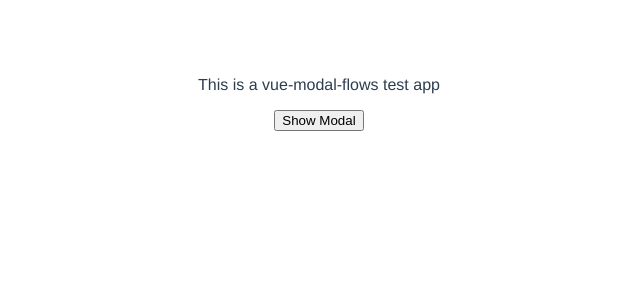
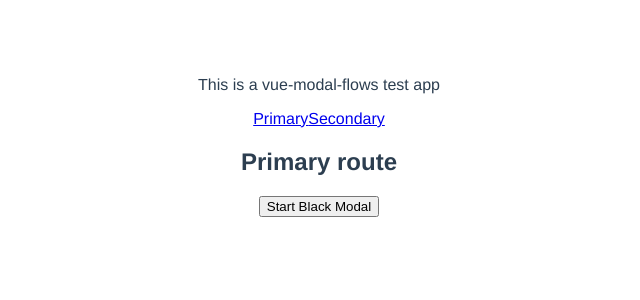
Before and after one commit to tylermercer/vue-modal-flows, a Vue app: page / in a window 1280 px wide. Shown: the top 300 px of the page, without its empty margins (321-961 px from the left). Built offline with nearby package versions, Linux system fonts and the light colour scheme.

Commit message:
Add basic vue-router support

```diff
--- a/package.json
+++ b/package.json
@@ -11,13 +11,15 @@
     "core-js": "^3.6.5",
     "vue": "^2.6.11",
     "vue-class-component": "^7.2.3",
-    "vue-property-decorator": "^8.4.2"
+    "vue-property-decorator": "^8.4.2",
+    "vue-router": "^3.4.3"
   },
   "devDependencies": {
     "@typescript-eslint/eslint-plugin": "^2.33.0",
     "@typescript-eslint/parser": "^2.33.0",
     "@vue/cli-plugin-babel": "~4.5.0",
     "@vue/cli-plugin-eslint": "~4.5.0",
+    "@vue/cli-plugin-router": "~4.5.0",
     "@vue/cli-plugin-typescript": "~4.5.0",
     "@vue/cli-service": "~4.5.0",
     "@vue/eslint-config-typescript": "^5.0.2",
--- a/src/App.vue
+++ b/src/App.vue
@@ -1,7 +1,9 @@
 <template>
   <div id="app">
     <p>This is a vue-modal-flows test app</p>
-    <button @click="doTheThingZhuLi">Show Modal</button>
+    <router-link to="/">Primary</router-link>
+    <router-link to="/secondary">Secondary</router-link>
+    <router-view/>
   </div>
 </template>
 
--- /dev/null
+++ b/src/routes.ts
@@ -0,0 +1,7 @@
+import Primary from './views/Primary.vue'
+import Secondary from './views/Secondary.vue'
+
+export default [
+  { path: '/', component: Primary },
+  { path: '/secondary', component: Secondary }
+]
--- /dev/null
+++ b/src/views/Primary.vue
@@ -0,0 +1,18 @@
+<template>
+  <div>
+    <h2>Primary route</h2>
+    <p><button @click="doTheThingZhuLi">Start Black Modal</button></p>
+  </div>
+</template>
+
+<script lang="ts">
+import Vue from 'vue'
+import Component from 'vue-class-component'
+
+@Component({})
+export default class Primary extends Vue {
+  doTheThingZhuLi(): void {
+    this.$flows.start('black')
+  }
+}
+</script>
--- /dev/null
+++ b/src/views/Secondary.vue
@@ -0,0 +1,18 @@
+<template>
+  <div>
+    <h2>Secondary route</h2>
+    <p><button @click="doTheThingZhuLi">Start Red Modal</button></p>
+  </div>
+</template>
+
+<script lang="ts">
+import Vue from 'vue'
+import Component from 'vue-class-component'
+
+@Component({})
+export default class Secondary extends Vue {
+  doTheThingZhuLi(): void {
+    this.$flows.start('red')
+  }
+}
+</script>
--- a/src/vue-flows/flows-root.ts
+++ b/src/vue-flows/flows-root.ts
@@ -1,5 +1,7 @@
 import { VueConstructor } from 'vue';
 import { Vue, Component } from 'vue-property-decorator';
+
+const MODAL_HASH_PREFIX = "#modal-";
 
 const rootElementStyles = {
   position: 'relative'
@@ -23,16 +25,29 @@ const modalStyles = {
 */
 @Component<FlowsRoot>({
   created() {
-    this.$flows._attach(this)
+    this.$flows._attach(this);
+    if (window.location.hash.startsWith(MODAL_HASH_PREFIX)) {
+      this.$flows.start(
+        window.location.hash.substring(
+          MODAL_HASH_PREFIX.length
+        )
+      )
+    }
   },
 })
 export class FlowsRoot extends Vue {
-  public start(modal: VueConstructor, path: string): void {
+  public start(modal: VueConstructor, key: string): void {
     this.modals.push(modal)
-    window.history.pushState({}, "Modal", `#flow-${path}`);
+    window.history.pushState(
+      {},
+      "Modal",
+      window.location.pathname +
+      MODAL_HASH_PREFIX + key
+    );
     window.onpopstate = () => {
       this.modals.pop();
       if (!this.modals.length) {
+        history.pushState('', document.title, window.location.pathname);
         window.onpopstate = () => {}
       }
     }
```
Also changed, not shown: src/main.ts (+10 -0 lines), 1 other file (tests, documents, lock files or other folders).
